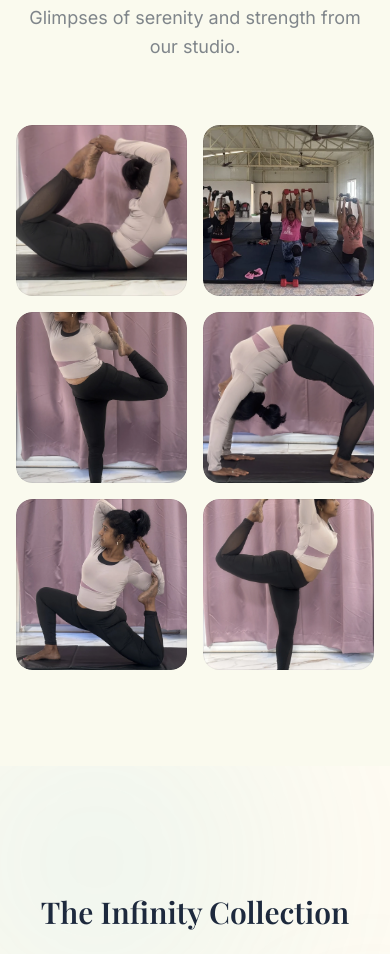
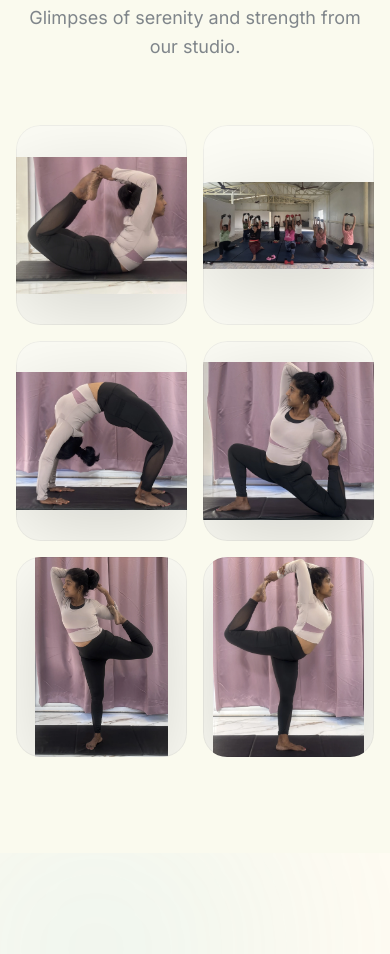
Before and after one commit to yogaatinfinity-sys/astral-satellite, a Next.js app: page / in a window 390 px wide. Shown: the part 2960-3914 px from the top of the page. Built offline with nearby package versions, Linux system fonts and the light colour scheme; no server answers; a web font is replaced by a local one.

Commit message:
Final production polish and responsive fixes

```diff
--- a/src/components/gallery-section.tsx
+++ b/src/components/gallery-section.tsx
@@ -4,12 +4,36 @@ import { motion } from "framer-motion"
 import Image from "next/image"
 
 const galleryImages = [
-    { src: "/assets/gallery/infinity-1.webp", alt: "Yoga practice session 1" },
-    { src: "/assets/gallery/infinity-2.webp", alt: "Yoga practice session 2" },
-    { src: "/assets/gallery/infinity-3.webp", alt: "Yoga practice session 3" },
-    { src: "/assets/gallery/infinity-4.webp", alt: "Yoga practice session 4" },
-    { src: "/assets/gallery/infinity-5.webp", alt: "Yoga practice session 5" },
-    { src: "/assets/gallery/infinity-6.webp", alt: "Yoga practice session 6" },
+    {
+        src: "/assets/gallery/infinity-1.webp",
+        alt: "Horizontal yoga pose",
+        className: "md:col-span-2 md:row-span-2"
+    },
+    {
+        src: "/assets/gallery/infinity-2.webp",
+        alt: "Group yoga session",
+        className: "md:col-span-1 md:row-span-1"
+    },
+    {
+        src: "/assets/gallery/infinity-4.webp",
+        alt: "Standing Natarajasana portrait pose",
+        className: "md:col-span-1 md:row-span-2"
+    },
+    {
+        src: "/assets/gallery/infinity-5.webp",
+        alt: "Backbend horizontal pose",
+        className: "md:col-span-1 md:row-span-1"
+    },
+    {
+        src: "/assets/gallery/infinity-3.webp",
+        alt: "Yoga serenity",
+        className: "md:col-span-1 md:row-span-1"
+    },
+    {
+        src: "/assets/gallery/infinity-6.webp",
+        alt: "Yoga strength",
+        className: "md:col-span-1 md:row-span-1"
+    },
 ]
 
 export function GallerySection() {
@@ -37,7 +61,7 @@ export function GallerySection() {
                     </motion.p>
                 </div>
 
-                <div className="grid grid-cols-2 md:grid-cols-3 gap-4 md:gap-6">
+                <div className="grid grid-cols-2 md:grid-cols-4 gap-4 md:gap-6 auto-rows-[200px] md:auto-rows-[250px] lg:auto-rows-[300px]">
                     {galleryImages.map((image, index) => (
                         <motion.div
                             key={index}
@@ -49,22 +73,25 @@ export function GallerySection() {
                                 delay: index * 0.1,
                                 ease: [0.21, 0.47, 0.32, 0.98]
                             }}
-                            className="relative aspect-square rounded-2xl overflow-hidden group cursor-pointer"
+                            className={`relative rounded-3xl overflow-hidden group cursor-pointer ${image.className}`}
                         >
-                            <div className="absolute inset-0 z-10 p-2">
+                            <div className="absolute inset-0 z-10 p-4">
                                 <Image
                                     src={image.src}
                                     alt={image.alt}
                                     fill
                                     sizes="(max-width: 768px) 50vw, 33vw"
-                                    className="object-cover transition-all duration-700 group-hover:scale-110 drop-shadow-[0_10px_20px_rgba(0,0,0,0.15)] drop-shadow-[0_5px_10px_rgba(0,0,0,0.1)] rounded-2xl"
+                                    className="object-contain transition-all duration-700 group-hover:scale-105 drop-shadow-[0_20px_40px_rgba(0,0,0,0.15)] drop-shadow-[0_10px_15px_rgba(0,0,0,0.1)]"
                                 />
                             </div>
 
+                            {/* Accent Background for depth */}
+                            <div className="absolute inset-0 bg-white/40 group-hover:bg-white/60 transition-colors duration-500 rounded-3xl" />
+
                             {/* Overlay for interaction */}
-                            <div className="absolute inset-0 bg-gradient-to-tr from-black/20 via-transparent to-transparent opacity-0 group-hover:opacity-100 transition-opacity duration-500 z-20" />
+                            <div className="absolute inset-0 bg-gradient-to-tr from-brand-primary/5 via-transparent to-transparent opacity-0 group-hover:opacity-100 transition-opacity duration-500 z-20" />
 
-                            <div className="absolute inset-0 ring-1 ring-inset ring-black/5 rounded-2xl z-30" />
+                            <div className="absolute inset-0 ring-1 ring-inset ring-black/5 rounded-3xl z-30" />
                         </motion.div>
                     ))}
                 </div>
```
